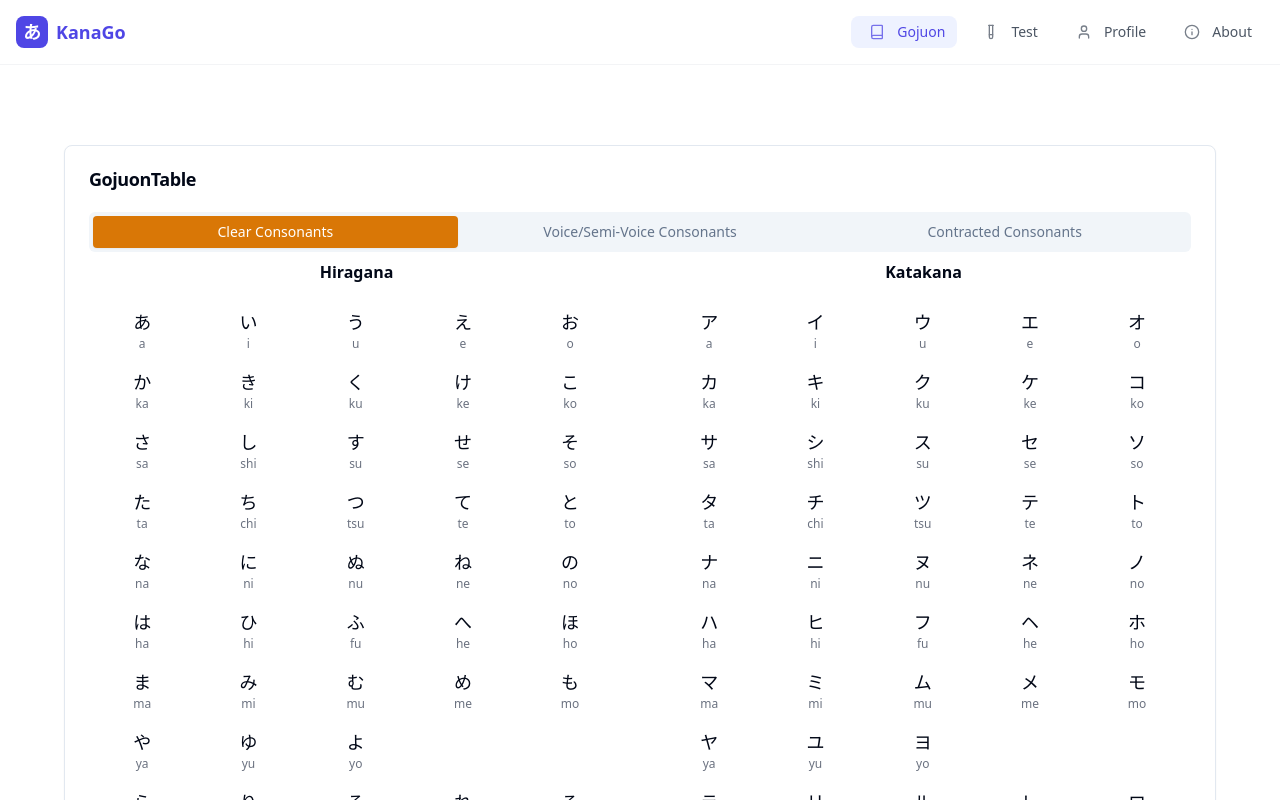
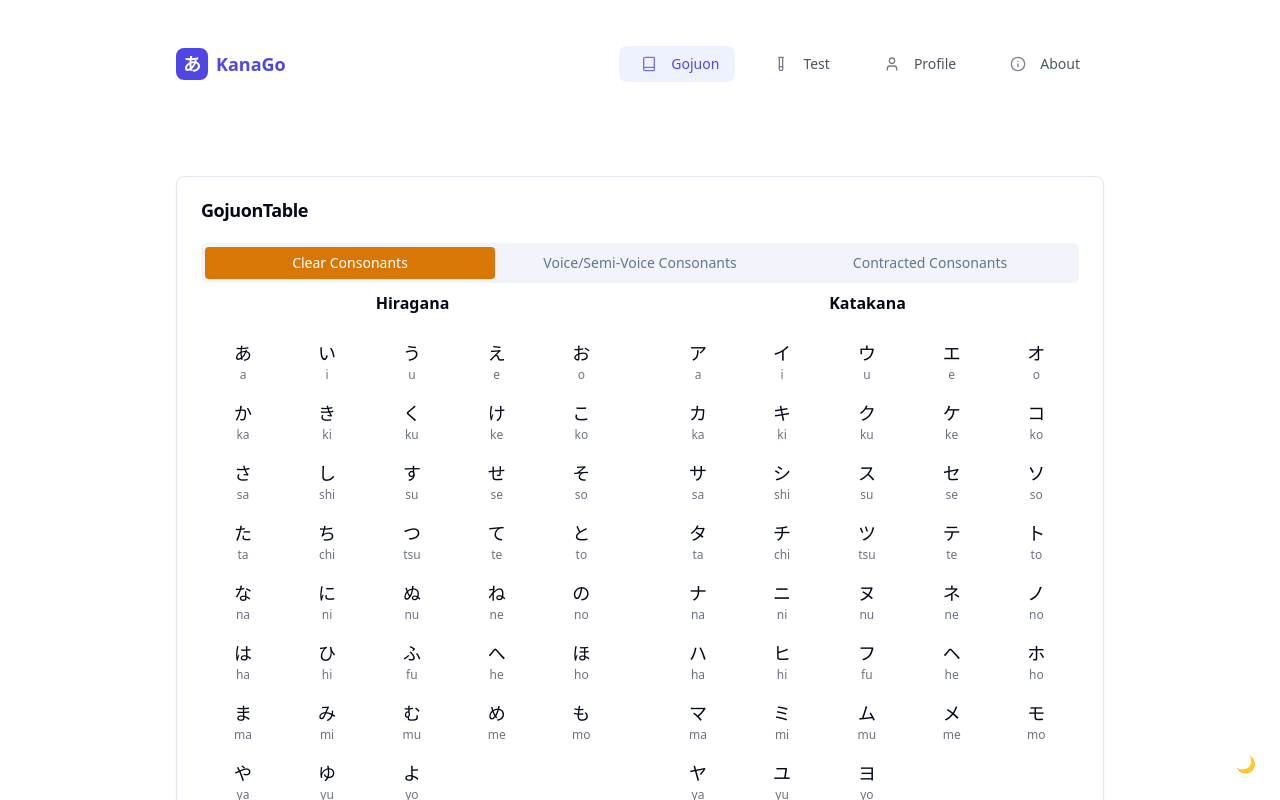
Before and after one commit to Jeremyymxiao/kana-learning, a Next.js app: page / in a window 1280 px wide. Shown: the top 800 px of the page. Built offline with nearby package versions, Linux system fonts and the light colour scheme.

Commit message:
add darkmode

```diff
--- /dev/null
+++ b/src/app/context/ThemeContext.tsx
@@ -0,0 +1,50 @@
+'use client';
+
+import { createContext, useContext, useState, useEffect, ReactNode } from 'react';
+
+interface ThemeContextType {
+  isDark: boolean;
+  toggleTheme: () => void;
+}
+
+const ThemeContext = createContext<ThemeContextType>({
+  isDark: false,
+  toggleTheme: () => {},
+});
+
+interface ThemeProviderProps {
+  children: ReactNode;
+}
+
+export function ThemeProvider({ children }: ThemeProviderProps) {
+  const [isDark, setIsDark] = useState(false);
+
+  useEffect(() => {
+    const savedTheme = localStorage.getItem('theme');
+    if (savedTheme) {
+      setIsDark(savedTheme === 'dark');
+    } else {
+      const prefersDark = window.matchMedia('(prefers-color-scheme: dark)').matches;
+      setIsDark(prefersDark);
+    }
+  }, []);
+
+  const toggleTheme = () => {
+    setIsDark(!isDark);
+    localStorage.setItem('theme', !isDark ? 'dark' : 'light');
+  };
+
+  useEffect(() => {
+    document.documentElement.classList.toggle('dark', isDark);
+  }, [isDark]);
+
+  return (
+    <ThemeContext.Provider value={{ isDark, toggleTheme }}>
+      {children}
+    </ThemeContext.Provider>
+  );
+}
+
+export function useTheme() {
+  return useContext(ThemeContext);
+}
--- a/src/app/layout.tsx
+++ b/src/app/layout.tsx
@@ -1,5 +1,7 @@
 import type { Metadata } from "next";
 import localFont from "next/font/local";
+import { ThemeProvider } from '@/app/context/ThemeContext';
+import ThemeToggle from '@/components/ui/theme-toggle';
 import "./globals.css";
 
 const geistSans = localFont({
@@ -7,6 +9,7 @@ const geistSans = localFont({
   variable: "--font-geist-sans",
   weight: "100 900",
 });
+
 const geistMono = localFont({
   src: "./fonts/GeistMonoVF.woff",
   variable: "--font-geist-mono",
@@ -14,8 +17,8 @@ const geistMono = localFont({
 });
 
 export const metadata: Metadata = {
-  title: "Create Next App",
-  description: "Generated by create next app",
+  title: "Kana Learning",
+  description: "Learn Japanese Kana",
 };
 
 export default function RootLayout({
@@ -24,11 +27,33 @@ export default function RootLayout({
   children: React.ReactNode;
 }>) {
   return (
-    <html lang="en">
+    <html lang="en" suppressHydrationWarning>
+      <head>
+        <script
+          dangerouslySetInnerHTML={{
+            __html: `
+              try {
+                if (localStorage.getItem('theme') === 'dark' ||
+                    (!localStorage.getItem('theme') &&
+                      window.matchMedia('(prefers-color-scheme: dark)').matches)) {
+                  document.documentElement.classList.add('dark');
+                }
+              } catch (e) {}
+            `,
+          }}
+        />
+      </head>
       <body
-        className={`${geistSans.variable} ${geistMono.variable} antialiased`}
+        className={`${geistSans.variable} ${geistMono.variable} antialiased bg-white dark:bg-gray-900 text-gray-900 dark:text-gray-100`}
       >
-        {children}
+        <ThemeProvider>
+          <div className="min-h-screen transition-colors duration-200">
+            <main className="max-w-5xl mx-auto px-4 sm:px-6 lg:px-8 py-8">
+              {children}
+            </main>
+            <ThemeToggle />
+          </div>
+        </ThemeProvider>
       </body>
     </html>
   );
--- a/src/components/japanese/nav-bar.tsx
+++ b/src/components/japanese/nav-bar.tsx
@@ -21,29 +21,29 @@ const NavBar: React.FC<NavBarProps> = ({ currentTab, onTabChange }) => {
   ];
 
   return (
-    <nav className="w-full bg-white border-b border-gray-100">
-      <div className="max-w-7xl mx-auto px-4">
-        <div className="flex items-center justify-between h-16">
+    <nav className="flex space-x-4 bg-transparent w-full">
+      <div className="w-full px-4">
+        <div className="flex items-center h-16">
           {/* Logo */}
-          <div className="flex items-center space-x-2">
-            <div className="bg-indigo-600 text-white w-8 h-8 rounded-lg flex items-center justify-center">
+          <div className="flex items-center space-x-2 mr-8">
+            <div className="bg-indigo-600 dark:bg-indigo-500 text-white w-8 h-8 rounded-lg flex items-center justify-center">
               <span className="font-semibold text-lg">あ</span>
             </div>
-            <span className="text-lg font-bold text-indigo-600">KanaGo</span>
+            <span className="text-lg font-bold text-indigo-600 dark:text-indigo-400">KanaGo</span>
           </div>
 
           {/* Navigation Links */}
-          <div className="flex items-center space-x-2">
+          <div className="flex items-center ml-auto">
             {navItems.map((item) => (
               <button
                 key={item.key}
                 onClick={() => onTabChange?.(item.key)}
                 className={`
-                  flex items-center space-x-1.5 px-3 py-1.5 rounded-lg
-                  transition-colors duration-200
+                  flex items-center space-x-2 px-4 py-2 rounded-lg
+                  transition-colors duration-200 mx-2
                   ${currentTab === item.key
-                    ? 'bg-indigo-50 text-indigo-600'
-                    : 'text-gray-600 hover:text-gray-900'}
+                    ? 'bg-indigo-50 dark:bg-indigo-950/50 text-indigo-600 dark:text-indigo-400'
+                    : 'text-gray-600 dark:text-gray-400 hover:text-gray-900 dark:hover:text-gray-200'}
                 `}
               >
                 {item.icon && <span className="opacity-75">{item.icon}</span>}
--- /dev/null
+++ b/src/components/ui/theme-toggle.tsx
@@ -0,0 +1,22 @@
+// app/components/ui/theme-toggle.tsx
+'use client';
+
+import { useTheme } from '@/app/context/ThemeContext';
+
+export default function ThemeToggle() {
+  const { isDark, toggleTheme } = useTheme();
+
+  return (
+    <button
+      onClick={toggleTheme}
+      className="fixed bottom-4 right-4 p-2 rounded-full hover:bg-gray-200 dark:hover:bg-gray-700 transition-colors"
+      aria-label="Toggle theme"
+    >
+      {isDark ? (
+        <span className="text-yellow-500">🌞</span>
+      ) : (
+        <span className="text-gray-700">🌙</span>
+      )}
+    </button>
+  );
+}
--- a/tailwind.config.ts
+++ b/tailwind.config.ts
@@ -60,3 +60,22 @@ module.exports = {
   },
   plugins: [require("tailwindcss-animate")],
 }
+
+
+// tailwind.config.ts
+import type { Config } from 'tailwindcss'
+
+const config: Config = {
+  content: [
+    './pages/**/*.{js,ts,jsx,tsx,mdx}',
+    './components/**/*.{js,ts,jsx,tsx,mdx}',
+    './app/**/*.{js,ts,jsx,tsx,mdx}',
+  ],
+  darkMode: 'class',
+  theme: {
+    extend: {},
+  },
+  plugins: [],
+}
+
+export default config
```
